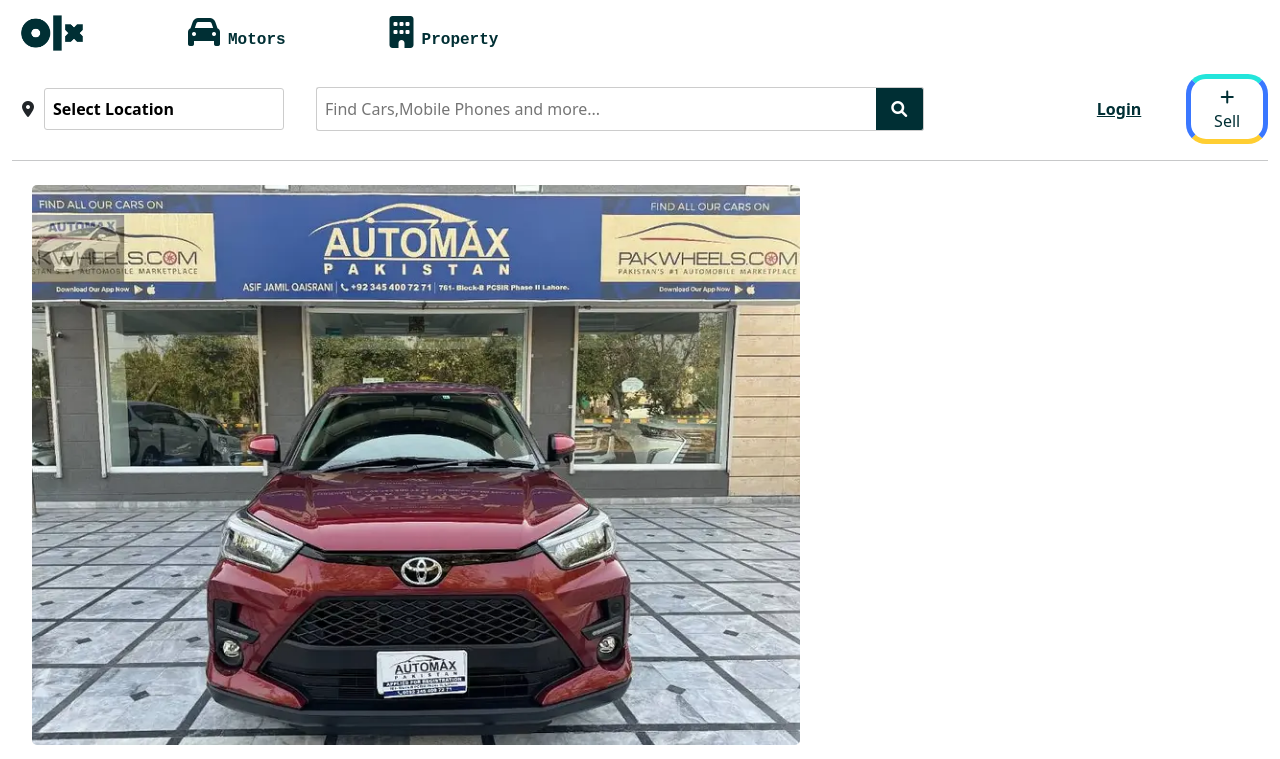
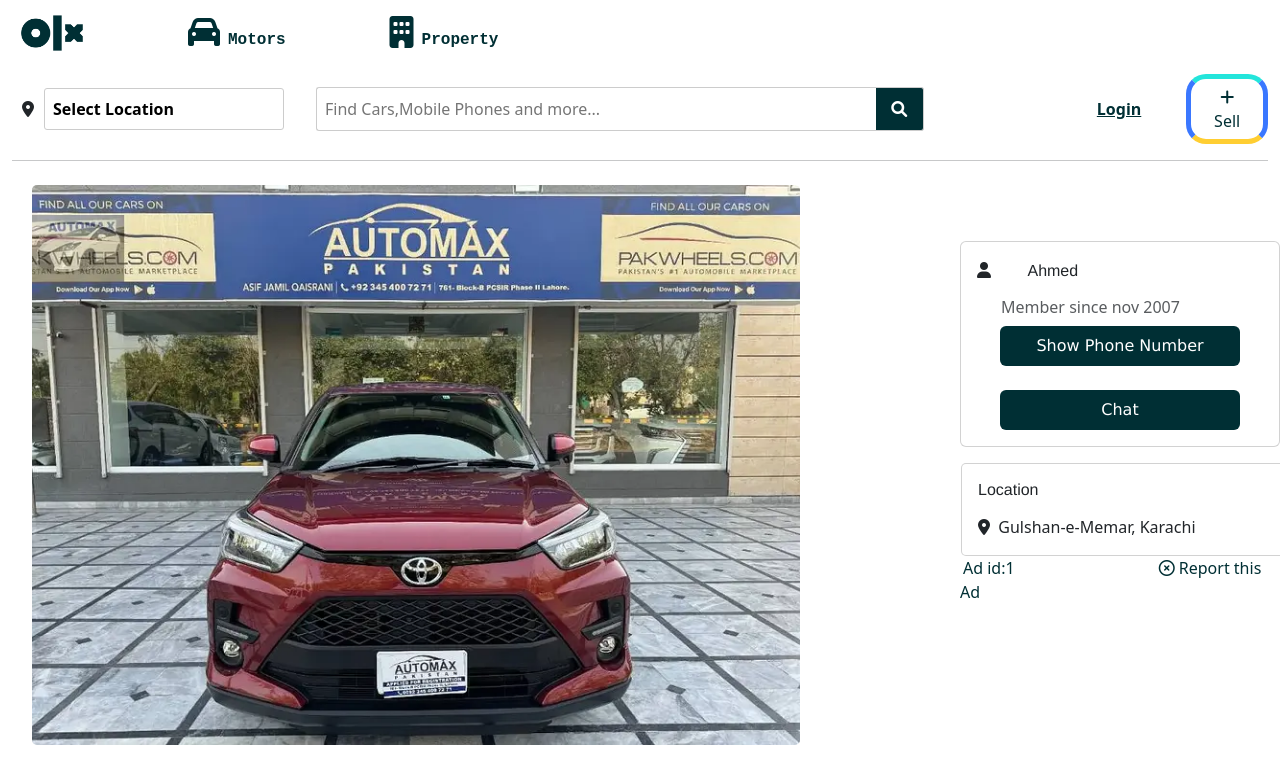
Before and after one commit to AhmedSiddique207/OLX-clone, a React (Create React App) app: page /ScreenAd/1 in a window 1280 px wide. Shown: the top 759 px of the page. Built offline with nearby package versions, Linux system fonts and the light colour scheme.

Commit message:
profile_ad

```diff
--- a/src/components/ads/ScreenAd.jsx
+++ b/src/components/ads/ScreenAd.jsx
@@ -4,6 +4,7 @@
 import Index from "../header/Index";
 import "./design.css";
 import Footer from '../footer/Footer';
+import Button from "./button"
 
 const ScreenAd = () => {
     const { id } = useParams();
@@ -63,12 +64,58 @@
                     </div>
                 </>
             ) : (
-                <p>Sorry, Item not found</p>
+                <i><b><h3>&nbsp;Sorry, Item not found!</h3></b></i>
             )}
-        <Footer/>
+
+
+
+
+            <div className="seller">
+                <div class="card  " >
+
+                    <div class="card-body">
+
+                        <i className="fas fa-user"><span class="card-title fw-light user-detailss " > {item.name} </span></i>
+                        <h6 class="card-subtitle mb-2 text-body-secondary mt-3 ms-4 ">Member since {item.since}</h6>
+                      <center>
+                        <Button title={"Show Phone Number"} />
+                        <br />
+                        <Button title={"Chat"} />
+                        </center>
+                    </div>
+
+
+                </div>
+                <div class="card item-detail-card location" >
+                    <div class="card-body">
+                        <h5 class="card-title location-heading ">Location </h5>
+
+                        <p class="card-text mt-3"><i className="fas fa-location-dot"></i> &nbsp;{item.location}</p>
+                    </div>
+
+
+
+                </div>
+                <span className='idd'>Ad id:{item.id}</span>
+                   <span className='report'><i class="fa-regular fa-circle-xmark"></i>  Report this Ad</span>
+            </div>
+<div>
+<br/><br/><br/><br/><br/>
+<br/><br/><br/><br/><br/>
+<br/><br/><br/><br/><br/>
+<br/><br/><br/><br/><br/>
+<br/><br/><br/><br/><br/>
+<br/><br/><br/><br/><br/>
+<br/><br/><br/><br/><br/>
+<br/><br/><br/><br/><br/>
+</div>
+<span className='footer-span'>
+<Footer />
+</span>
         </div>
-
-    );
+    )
 };
 
+
+
 export default ScreenAd;
--- /dev/null
+++ b/src/components/ads/button.jsx
@@ -0,0 +1,13 @@
+import React from "react";
+
+
+import "../header/buttonStyle/Style.css";
+
+export default function Button({ title, onclick }) {
+    return (
+        <div >
+            <button className="btn  buttonn"   onClick={onclick}>{title}</button>
+        </div>
+    )
+
+}
--- a/src/components/ads/data.jsx
+++ b/src/components/ads/data.jsx
@@ -27,30 +27,30 @@
 
 export let arr = [
 
-    { id: 1, subtitle: "Toyota Raize  | 2020 | Imported", location: "Gulshan-e-Memar, Karachi ", delivery: "no", brand: "Toyota", condition: "used", Title: "Toyota Raize 2020", Description: "Toyota Raize Imported", Price: "Rs 6,500,000", image: raize, subtitle: "Toyota Raize  | 2020 | Imported", location: "Gulshan-e-Memar, Karachi ", delivery: "no", brand: "Toyota", condition: "used" },
-    { id: 2, subtitle: "MG HS | PHEV | 2022", location: "Gulistan-e-Johar, Karachi ", delivery: "Yes", brand: "MG", condition: "New", Title: "MG HS PHEV 2022", Description: "MG HS phev", Price: "Rs 10,500,000", image: mghs, subtitle: "MG HS | PHEV | 2022", location: "Gulistan-e-Johar, Karachi ", delivery: "Yes", brand: "MG", condition: "New" },
-    { id: 3, subtitle: "Honda City | CVT | 2024", location: "Iqbal Town, Karachi ", delivery: "No", brand: "Honda", condition: "used", Title: "Honda City 1.2 CVT 2024 ", Description: "Honda City CVT", Price: "Rs 6,000,000", image: city, subtitle: "Honda City | CVT | 2024", location: "Iqbal Town, Karachi ", delivery: "no", brand: "Honda", condition: "used" },
-    { id: 4, subtitle: "Honda Vezel  | Hybrid | 2021", location: "Korangi Town, Karachi ", delivery: "No", brand: "Honda", condition: "New", Title: "Honda Vezel Hybrid 2021", Description: "Honda Vezel Z Pakage", Price: "Rs 11,500,000", image: vezel, subtitle: "Honda Vezel  | Hybrid | 2021", location: "Korangi Town, Karachi ", delivery: "no", brand: "Honda", condition: "New" },
+    { id: 1, subtitle: "Toyota Raize  | 2020 | Imported", location: "Gulshan-e-Memar, Karachi ", delivery: "no", brand: "Toyota", condition: "used", Title: "Toyota Raize 2020", Description: "Toyota Raize Imported", Price: "Rs 6,500,000", image: raize, subtitle: "Toyota Raize  | 2020 | Imported", location: "Gulshan-e-Memar, Karachi ", delivery: "no", brand: "Toyota", condition: "used",since:"nov 2007",name:"Ahmed" },
+    { id: 2, subtitle: "MG HS | PHEV | 2022", location: "Gulistan-e-Johar, Karachi ", delivery: "Yes", brand: "MG", condition: "New", Title: "MG HS PHEV 2022", Description: "MG HS phev", Price: "Rs 10,500,000", image: mghs, subtitle: "MG HS | PHEV | 2022", location: "Gulistan-e-Johar, Karachi ", delivery: "Yes", brand: "MG", condition: "New",since:"july 2014",name:"Arfeen" },
+    { id: 3, subtitle: "Honda City | CVT | 2024", location: "Iqbal Town, Karachi ", delivery: "No", brand: "Honda", condition: "used", Title: "Honda City 1.2 CVT 2024 ", Description: "Honda City CVT", Price: "Rs 6,000,000", image: city, subtitle: "Honda City | CVT | 2024", location: "Iqbal Town, Karachi ", delivery: "no", brand: "Honda", condition: "used",since:"sep 2018",name:"Amin" },
+    { id: 4, subtitle: "Honda Vezel  | Hybrid | 2021", location: "Korangi Town, Karachi ", delivery: "No", brand: "Honda", condition: "New", Title: "Honda Vezel Hybrid 2021", Description: "Honda Vezel Z Pakage", Price: "Rs 11,500,000", image: vezel, subtitle: "Honda Vezel  | Hybrid | 2021", location: "Korangi Town, Karachi ", delivery: "no", brand: "Honda", condition: "New",since:"apr 2020",name:"Talha" },
 
-    { id: 5, subtitle: "iPhone 11 | Pta Approved | 64gb", location: "Gulshan-e-Iqbal, Karachi ", delivery: "Yes", brand: "iPhone", condition: "used", Title: "iPhone 11", Description: "64gb | Pta Approved", Price: "Rs 75,500", image: eleven, subtitle: "iPhone 11 | Pta Approved | 64gb", location: "Gulshan-e-Iqbal, Karachi ", delivery: "Yes", brand: "iPhone", condition: "used" },
-    { id: 6, subtitle: "iPhone 15 Pro Max | Factory Unlock | 512gb", location: "Clifton, Karachi ", delivery: "Yes", brand: "iPhone", condition: "New", Title: "iPhone 15 Pro Max", Description: "512gb | Factory unlock", Price: "Rs 525,000", image: fifteen, subtitle: "iPhone 15 Pro Max | Factory Unlock | 512gb", location: "Clifton, Karachi ", delivery: "Yes", brand: "iPhone", condition: "New" },
-    { id: 7, subtitle: "iPhone 12 Pro | JV | 128gb", location: "Defence Phase 8, Karachi ", delivery: "Yes", brand: "iPhone", condition: "Open Box", Title: "iPhone 12 Pro ", Description: "128gb | JV", Price: "Rs 120,000", image: tweleve, subtitle: "iPhone 12 Pro | JV | 128gb", location: "Defence Phase 8, Karachi ", delivery: "Yes", brand: "iPhone", condition: "Open Box" },
-    { id: 8, subtitle: "iPhone 12 Mini | Non Pta | 256gb", location: "Clifton phase 2, Karachi ", delivery: "Yes", brand: "iPhone", condition: "Slightly used", Title: "iPhone 12 Mini", Description: "256gb | Non Pta", Price: "Rs 100,000", image: twelevemini, subtitle: "iPhone 12 Mini | Non Pta | 256gb", location: "Clifton phase 2, Karachi ", delivery: "Yes", brand: "iPhone", condition: "Slightly used" },
+    { id: 5, subtitle: "iPhone 11 | Pta Approved | 64gb", location: "Gulshan-e-Iqbal, Karachi ", delivery: "Yes", brand: "iPhone", condition: "used", Title: "iPhone 11", Description: "64gb | Pta Approved", Price: "Rs 75,500", image: eleven, subtitle: "iPhone 11 | Pta Approved | 64gb", location: "Gulshan-e-Iqbal, Karachi ", delivery: "Yes", brand: "iPhone", condition: "used",since:"aug 2002",name:"Adamji" },
+    { id: 6, subtitle: "iPhone 15 Pro Max | Factory Unlock | 512gb", location: "Clifton, Karachi ", delivery: "Yes", brand: "iPhone", condition: "New", Title: "iPhone 15 Pro Max", Description: "512gb | Factory unlock", Price: "Rs 525,000", image: fifteen, subtitle: "iPhone 15 Pro Max | Factory Unlock | 512gb", location: "Clifton, Karachi ", delivery: "Yes", brand: "iPhone", condition: "New",since:"aug 2005",name:"Shoaib" },
+    { id: 7, subtitle: "iPhone 12 Pro | JV | 128gb", location: "Defence Phase 8, Karachi ", delivery: "Yes", brand: "iPhone", condition: "Open Box", Title: "iPhone 12 Pro ", Description: "128gb | JV", Price: "Rs 120,000", image: tweleve, subtitle: "iPhone 12 Pro | JV | 128gb", location: "Defence Phase 8, Karachi ", delivery: "Yes", brand: "iPhone", condition: "Open Box",since:"june 2011",name:"Shafay" },
+    { id: 8, subtitle: "iPhone 12 Mini | Non Pta | 256gb", location: "Clifton phase 2, Karachi ", delivery: "Yes", brand: "iPhone", condition: "Slightly used", Title: "iPhone 12 Mini", Description: "256gb | Non Pta", Price: "Rs 100,000", image: twelevemini, subtitle: "iPhone 12 Mini | Non Pta | 256gb", location: "Clifton phase 2, Karachi ", delivery: "Yes", brand: "iPhone", condition: "Slightly used",since:"oct 2006",name:"Arshmaan" },
 
-    { id: 9, subtitle: "5.5 marla house | Triple Story | Prime Location", location: "Latifabad unit no 6, Hyderabad ", delivery: "-", brand: "Arif Builder", condition: "New Construction", Title: "5.5 Marla House", Description: "Triple Story | Latifabad unit no 6 hyd ", Price: "Rs 11,500,000", image: fivehalfmarla, subtitle: "5.5 marla house | Triple Story | Prime Location", location: "Latifabad unit no 6, Hyderabad ", delivery: "-", brand: "Arif Builder", condition: "New Construction" },
-    { id: 10, subtitle: "5 marla house | Single Story | Prime Location", location: "Kohsar, Hyderabad ", delivery: "-", brand: "Imran Builder", condition: "Renovated Construction", Title: "5 Marla House", Description: "Single Story | Kohsar hyd", Price: "Rs 18,000,000", image: fivemarla, subtitle: "5 marla house | Single Story | Prime Location", location: "Kohsar, Hyderabad ", delivery: "-", brand: "Imran Builder", condition: "Renovated Construction" },
-    { id: 11, subtitle: "6 marla house | Double Story | Prime Location", location: "Memon Society, Hyderabad ", delivery: "-", brand: "Arif Builder", condition: "New Construction", Title: "6 Marla House", Description: "Double Story | Memon Society hyd", Price: "Rs 21,000,000", image: sixmarla, subtitle: "6 marla house | Double Story | Prime Location", location: "Memon Society, Hyderabad ", delivery: "-", brand: "Arif Builder", condition: "New Construction" },
-    { id: 12, subtitle: "5 marla house | Triple Story | Prime Location", location: "Liaquat Colony, Hyderabad ", delivery: "-", brand: "Imran Builder", condition: "Old Construction", Title: "5 Marla House ", Description: "Triple Story | Liaquat Colony hyd", Price: "Rs 18,500,000", image: fivemarlatwo, subtitle: "5 marla house | Triple Story | Prime Location", location: "Liaquat Colony, Hyderabad ", delivery: "-", brand: "Imran Builder", condition: "Old Construction" },
+    { id: 9, subtitle: "5.5 marla house | Triple Story | Prime Location", location: "Latifabad unit no 6, Hyderabad ", delivery: "-", brand: "Arif Builder", condition: "New Construction", Title: "5.5 Marla House", Description: "Triple Story | Latifabad unit no 6 hyd ", Price: "Rs 11,500,000", image: fivehalfmarla, subtitle: "5.5 marla house | Triple Story | Prime Location", location: "Latifabad unit no 6, Hyderabad ", delivery: "-", brand: "Arif Builder", condition: "New Construction",since:"feb 2018",name:"Asfahaan" },
+    { id: 10, subtitle: "5 marla house | Single Story | Prime Location", location: "Kohsar, Hyderabad ", delivery: "-", brand: "Imran Builder", condition: "Renovated Construction", Title: "5 Marla House", Description: "Single Story | Kohsar hyd", Price: "Rs 18,000,000", image: fivemarla, subtitle: "5 marla house | Single Story | Prime Location", location: "Kohsar, Hyderabad ", delivery: "-", brand: "Imran Builder", condition: "Renovated Construction",since:"june 2013",name:"Abhiyaan" },
+    { id: 11, subtitle: "6 marla house | Double Story | Prime Location", location: "Memon Society, Hyderabad ", delivery: "-", brand: "Arif Builder", condition: "New Construction", Title: "6 Marla House", Description: "Double Story | Memon Society hyd", Price: "Rs 21,000,000", image: sixmarla, subtitle: "6 marla house | Double Story | Prime Location", location: "Memon Society, Hyderabad ", delivery: "-", brand: "Arif Builder", condition: "New Construction",since:"sep 2019",name:"Rohaan" },
+    { id: 12, subtitle: "5 marla house | Triple Story | Prime Location", location: "Liaquat Colony, Hyderabad ", delivery: "-", brand: "Imran Builder", condition: "Old Construction", Title: "5 Marla House ", Description: "Triple Story | Liaquat Colony hyd", Price: "Rs 18,500,000", image: fivemarlatwo, subtitle: "5 marla house | Triple Story | Prime Location", location: "Liaquat Colony, Hyderabad ", delivery: "-", brand: "Imran Builder", condition: "Old Construction",since:"dec 2013",name:"Hamza" },
 
-    { id: 13, Price: "Rs 750,000", image: beneli, subtitle: "T25 beneli  | 2018 | 250cc", location: "Gulshan-e-Memar, Karachi ", delivery: "no", brand: "Beneli", condition: "used", Title: "T25 beneli", Description: "2018 | 250cc", Price: "Rs 750,000", image: beneli, subtitle: "T25 beneli  | 2018 | 250cc", location: "Gulshan-e-Memar, Karachi ", delivery: "no", brand: "Beneli", condition: "used" },
-    { id: 14, Price: "Rs 1,200,000", image: bse, subtitle: "Bse Dirt Bike | 2020 | 250cc", location: "Gulistan-e-Johar, Karachi ", delivery: "Yes", brand: "BSE", condition: "New", Title: "Bse Dirt Bike  ", Description: "2020 | 250cc", Price: "Rs 1,200,000", image: bse, subtitle: "Bse Dirt Bike | 2020 | 250cc", location: "Gulistan-e-Johar, Karachi ", delivery: "Yes", brand: "BSE", condition: "New" },
-    { id: 15, Price: "Rs 270,000", image: ybr, subtitle: "Yamaha YBR 125G | 2020 | 125cc", location: "Iqbal Town, Karachi ", delivery: "no", brand: "Yamaha", condition: "used", Title: "Yamaha YBR 125G ", Description: "2020 | 125cc ", Price: "Rs 270,000", image: ybr, subtitle: "Yamaha YBR 125G | 2020 | 125cc", location: "Iqbal Town, Karachi ", delivery: "no", brand: "Yamaha", condition: "used" },
-    { id: 16, Price: "Rs 890,000", image: bmw, subtitle: "BMW s1000rr 400 replica  | 2023 | 2023", location: "Korangi Town, Karachi ", delivery: "no", brand: "Local", condition: "New", Title: "BMW s1000rr replica 400", Description: "2023 | 400cc", Price: "Rs 890,000", image: bmw, subtitle: "BMW s1000rr 400 replica  | 2023 | 2023", location: "Korangi Town, Karachi ", delivery: "no", brand: "Local", condition: "New" },
+    { id: 13, Price: "Rs 750,000", image: beneli, subtitle: "T25 beneli  | 2018 | 250cc", location: "Gulshan-e-Memar, Karachi ", delivery: "no", brand: "Beneli", condition: "used", Title: "T25 beneli", Description: "2018 | 250cc", Price: "Rs 750,000", image: beneli, subtitle: "T25 beneli  | 2018 | 250cc", location: "Gulshan-e-Memar, Karachi ", delivery: "no", brand: "Beneli", condition: "used",since:"march 2011",name:"Sameer" },
+    { id: 14, Price: "Rs 1,200,000", image: bse, subtitle: "Bse Dirt Bike | 2020 | 250cc", location: "Gulistan-e-Johar, Karachi ", delivery: "Yes", brand: "BSE", condition: "New", Title: "Bse Dirt Bike  ", Description: "2020 | 250cc", Price: "Rs 1,200,000", image: bse, subtitle: "Bse Dirt Bike | 2020 | 250cc", location: "Gulistan-e-Johar, Karachi ", delivery: "Yes", brand: "BSE", condition: "New",since:"july 2016" ,name:"Abu Zar"},
+    { id: 15, Price: "Rs 270,000", image: ybr, subtitle: "Yamaha YBR 125G | 2020 | 125cc", location: "Iqbal Town, Karachi ", delivery: "no", brand: "Yamaha", condition: "used", Title: "Yamaha YBR 125G ", Description: "2020 | 125cc ", Price: "Rs 270,000", image: ybr, subtitle: "Yamaha YBR 125G | 2020 | 125cc", location: "Iqbal Town, Karachi ", delivery: "no", brand: "Yamaha", condition: "used",since:"may 2017",name:"Ameer Hamza" },
+    { id: 16, Price: "Rs 890,000", image: bmw, subtitle: "BMW s1000rr 400 replica  | 2023 | 2023", location: "Korangi Town, Karachi ", delivery: "no", brand: "Local", condition: "New", Title: "BMW s1000rr replica 400", Description: "2023 | 400cc", Price: "Rs 890,000", image: bmw, subtitle: "BMW s1000rr 400 replica  | 2023 | 2023", location: "Korangi Town, Karachi ", delivery: "no", brand: "Local", condition: "New",since:"sep 2018",name:"Farooq" },
 
-    { id: 17, subtitle: "Office Table  | Attractive Design | Professional look", location: "Chandni opposite Kaka Bakery, Hyderabad ", delivery: "yes", brand: "Bandook Wala Furniture House", condition: "new", Title: "Office Table", Description: "Professional Office Table", Price: "Rs 30,000", image: table, subtitle: "Office Table  | Attractive Design | Professional look", location: "Chandni opposite Kaka Bakery, Hyderabad ", delivery: "yes", brand: "Bandook Wala Furniture House", condition: "new" },
-    { id: 18, subtitle: "Wedding Bed | Attractive Design | Classy Look", location: "Chandni opposite Kaka Bakery, Hyderabad ", delivery: "yes", brand: "Bandook Wala Furniture House", condition: "new", Title: "Wedding Bed", Description: "New Wedding Furniture Bed", Price: "Rs 146,000", image: bed, subtitle: "Wedding Bed | Attractive Design | Classy Look", location: "Chandni opposite Kaka Bakery, Hyderabad ", delivery: "yes", brand: "Bandook Wala Furniture House", condition: "new" },
-    { id: 19, subtitle: "Wooden Bed  | Attractive Design | Original Wooden", location: "Chandni opposite Kaka Bakery, Hyderabad ", delivery: "yes", brand: "Bandook Wala Furniture House", condition: "new", Title: "Wooden Bed", Description: "Real Wooden Bed", Price: "Rs 135,000", image: woodenbed, subtitle: "Wooden Bed  | Attractive Design | Original Wooden", location: "Chandni opposite Kaka Bakery, Hyderabad ", delivery: "yes", brand: "Bandook Wala Furniture House", condition: "new" },
-    { id: 20, subtitle: "Recliner  | 2 seater | Attractive Design ", location: "Chandni opposite Kaka Bakery, Hyderabad ", delivery: "yes", brand: "Bandook Wala Furniture House", condition: "new", Title: "Sofa Recliner ", Description: "Two Seater Recliner", Price: "Rs 120,000", image: recliner, subtitle: "Recliner  | 2 seater | Attractive Design ", location: "Chandni opposite Kaka Bakery, Hyderabad ", delivery: "yes", brand: "Bandook Wala Furniture House", condition: "new" },
+    { id: 17, subtitle: "Office Table  | Attractive Design | Professional look", location: "Chandni opposite Kaka Bakery, Hyderabad ", delivery: "yes", brand: "Bandook Wala Furniture House", condition: "new", Title: "Office Table", Description: "Professional Office Table", Price: "Rs 30,000", image: table, subtitle: "Office Table  | Attractive Design | Professional look", location: "Chandni opposite Kaka Bakery, Hyderabad ", delivery: "yes", brand: "Bandook Wala Furniture House", condition: "new",since:"nov 2011",name:"Aslam" },
+    { id: 18, subtitle: "Wedding Bed | Attractive Design | Classy Look", location: "Chandni opposite Kaka Bakery, Hyderabad ", delivery: "yes", brand: "Bandook Wala Furniture House", condition: "new", Title: "Wedding Bed", Description: "New Wedding Furniture Bed", Price: "Rs 146,000", image: bed, subtitle: "Wedding Bed | Attractive Design | Classy Look", location: "Chandni opposite Kaka Bakery, Hyderabad ", delivery: "yes", brand: "Bandook Wala Furniture House", condition: "new",since:"dec 2010",name:"Faheem" },
+    { id: 19, subtitle: "Wooden Bed  | Attractive Design | Original Wooden", location: "Chandni opposite Kaka Bakery, Hyderabad ", delivery: "yes", brand: "Bandook Wala Furniture House", condition: "new", Title: "Wooden Bed", Description: "Real Wooden Bed", Price: "Rs 135,000", image: woodenbed, subtitle: "Wooden Bed  | Attractive Design | Original Wooden", location: "Chandni opposite Kaka Bakery, Hyderabad ", delivery: "yes", brand: "Bandook Wala Furniture House", condition: "new",since:"jan 2009",name:"Ahmed" },
+    { id: 20, subtitle: "Recliner  | 2 seater | Attractive Design ", location: "Chandni opposite Kaka Bakery, Hyderabad ", delivery: "yes", brand: "Bandook Wala Furniture House", condition: "new", Title: "Sofa Recliner ", Description: "Two Seater Recliner", Price: "Rs 120,000", image: recliner, subtitle: "Recliner  | 2 seater | Attractive Design ", location: "Chandni opposite Kaka Bakery, Hyderabad ", delivery: "yes", brand: "Bandook Wala Furniture House", condition: "new",since:"feb 2008",name:"Yasin" },
 
 
 
--- a/src/components/ads/design.css
+++ b/src/components/ads/design.css
@@ -58,11 +58,15 @@
 
 }
 .seller{
-    margin-left: 62rem;
-    width: 20%;
+    margin-left: 60rem;
+    width: 25%;
+    /* border: 2px solid rgb(8, 207, 221); */
+    margin-top: -1300px;
+
 }
 .location{
-    width: 18rem;
+    width: 332px;
+    margin-left: 1px;
 }
 .location-heading{
     font-family: 'Franklin Gothic Medium', 'Arial Narrow', Arial, sans-serif;
@@ -78,3 +82,22 @@
     padding: auto;
     margin-left: 2rem;
 }
+/* .footer-span{
+    margin-bottom: -50rem;
+} */
+ .report{
+    margin-left: 9rem;
+    color: #002f34;
+ }
+ .idd{
+    color: #002f34;
+    margin-left: 3px;
+ }
+ .fa-circle-xmark{
+color: #002f34;
+ }
+ .buttonn{
+    background-color: #002f34;
+    color: white;
+    font-family: 'Lucida Sans', 'Lucida Sans Regular', 'Lucida Grande', 'Lucida Sans Unicode', Geneva, Verdana, sans-serif;
+ }
--- a/src/components/categories/Details.jsx
+++ b/src/components/categories/Details.jsx
@@ -1,4 +1,4 @@
-import React, { useState, useEffect } from "react";
+import React from "react";
 import "./style.css";
 
 
--- a/src/components/categories/style.css
+++ b/src/components/categories/style.css
@@ -14,10 +14,12 @@
 .catimg {
     width: 5rem;
     height: 5rem;
+    margin-left: 50px;
 }
 
 .cattitle {
-    text-align: left; /* Ensures text aligns from the start */
+    /* text-align: left; */
+    text-align: center;
     font-size: 1rem;
 }
 
```
